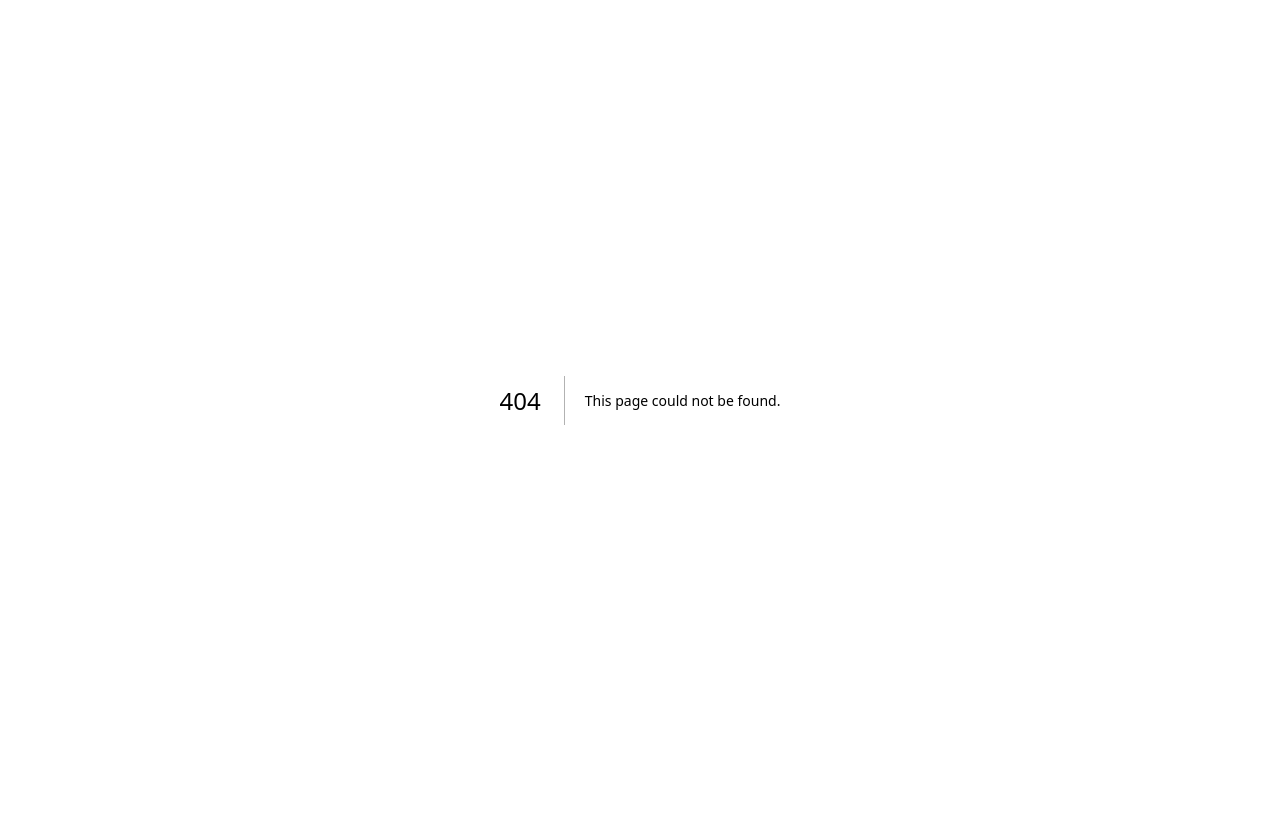
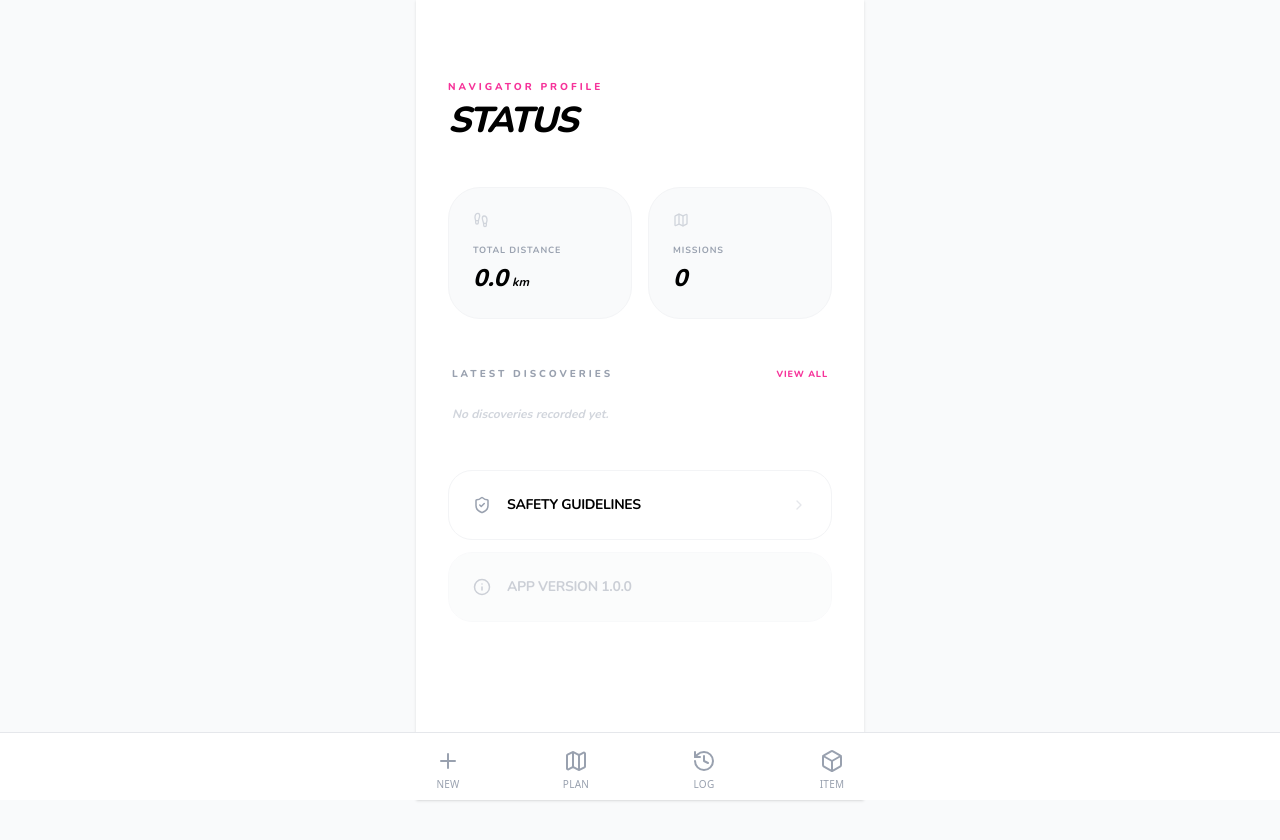
Before and after one commit to kx-00000000/quest-app, a Next.js app in the folder quest/: page /profile in a window 1280 px wide. Before the commit this address had no page. Shown: the top 840 px of the page. Before the commit the page ends 800 px from the top, so only its background shows below. Built offline with nearby package versions, Linux system fonts and the light colour scheme.

Commit message:
02110219

```diff
--- /dev/null
+++ b/quest/src/app/(main)/profile/page.tsx
@@ -0,0 +1,109 @@
+"use client";
+
+import { useEffect, useState } from "react";
+import { getPlans } from "@/lib/storage";
+import { Footprints, Map as MapIcon, Target, Clock, ShieldCheck, Info, ChevronRight } from "lucide-react";
+import { useRouter } from "next/navigation";
+
+export default function MyPage() {
+    const router = useRouter();
+    const [stats, setStats] = useState({
+        totalDistance: 0,
+        totalMissions: 0,
+        totalItems: 0,
+        lastActive: "-"
+    });
+    const [discoveries, setDiscoveries] = useState<any[]>([]);
+
+    useEffect(() => {
+        const allPlans = getPlans();
+        const completedLogs = allPlans.filter(p => (p.items || []).some((i: any) => i.isCollected));
+
+        let dist = 0;
+        let itemCount = 0;
+        let allCollected: any[] = [];
+
+        completedLogs.forEach(plan => {
+            dist += plan.totalDistance || 0;
+            const collected = plan.items.filter((i: any) => i.isCollected);
+            itemCount += collected.length;
+            allCollected = [...allCollected, ...collected];
+        });
+
+        setStats({
+            totalDistance: dist,
+            totalMissions: completedLogs.length,
+            totalItems: itemCount,
+            lastActive: completedLogs.length > 0 ? new Date(completedLogs[0].completionDate).toLocaleDateString('ja-JP') : "-"
+        });
+
+        // 直近の発見5件を表示
+        setDiscoveries(allCollected.sort((a, b) => new Date(b.collectedAt).getTime() - new Date(a.collectedAt).getTime()).slice(0, 5));
+    }, []);
+
+    return (
+        <div className="min-h-screen bg-white text-black p-8 font-sans pb-32">
+            <header className="pt-12 mb-12">
+                <p className="text-[10px] font-black text-pink-500 uppercase tracking-[0.3em] mb-2">Navigator Profile</p>
+                <h1 className="text-4xl font-black italic uppercase tracking-tighter leading-none">Status</h1>
+            </header>
+
+            {/* 統計：フライトログ風グリッド */}
+            <div className="grid grid-cols-2 gap-4 mb-12">
+                <div className="bg-gray-50 p-6 rounded-[2rem] border border-gray-100">
+                    <Footprints size={16} className="text-gray-300 mb-4" />
+                    <p className="text-[9px] font-bold text-gray-400 uppercase tracking-widest mb-1">Total Distance</p>
+                    <p className="text-2xl font-black italic">{(stats.totalDistance).toFixed(1)}<span className="text-xs ml-1 font-bold">km</span></p>
+                </div>
+                <div className="bg-gray-50 p-6 rounded-[2rem] border border-gray-100">
+                    <MapIcon size={16} className="text-gray-300 mb-4" />
+                    <p className="text-[9px] font-bold text-gray-400 uppercase tracking-widest mb-1">Missions</p>
+                    <p className="text-2xl font-black italic">{stats.totalMissions}</p>
+                </div>
+            </div>
+
+            {/* 最新の発見（コレクション） */}
+            <section className="mb-12">
+                <div className="flex justify-between items-end mb-6 px-1">
+                    <h2 className="text-[10px] font-black text-gray-400 uppercase tracking-[0.3em]">Latest Discoveries</h2>
+                    <button onClick={() => router.push('/log')} className="text-[9px] font-black text-pink-500 uppercase tracking-widest">View All</button>
+                </div>
+                <div className="space-y-3">
+                    {discoveries.length > 0 ? discoveries.map((item, idx) => (
+                        <div key={idx} className="flex items-center gap-4 bg-white border border-gray-100 p-4 rounded-2xl shadow-sm">
+                            <div className="text-2xl">{item.metadata?.icon || "📍"}</div>
+                            <div className="flex-1 min-w-0">
+                                <p className="text-xs font-black uppercase truncate">{item.locationName}</p>
+                                <p className="text-[8px] font-bold text-gray-400 uppercase">{item.metadata?.category || "Discovery"}</p>
+                            </div>
+                            <div className="text-[9px] font-bold text-gray-300 tabular-nums">
+                                {new Date(item.collectedAt).toLocaleDateString()}
+                            </div>
+                        </div>
+                    )) : (
+                        <p className="text-xs font-bold text-gray-300 italic px-1">No discoveries recorded yet.</p>
+                    )}
+                </div>
+            </section>
+
+            {/* ガイド・安全設定 */}
+            <div className="space-y-3">
+                <button
+                    onClick={() => router.push('/safety')}
+                    className="w-full p-6 bg-white border border-gray-100 rounded-[1.5rem] flex items-center justify-between active:bg-gray-50 transition-colors"
+                >
+                    <div className="flex items-center gap-4">
+                        <ShieldCheck size={18} className="text-gray-400" />
+                        <span className="text-sm font-bold uppercase tracking-tight">Safety Guidelines</span>
+                    </div>
+                    <ChevronRight size={16} className="text-gray-200" />
+                </button>
+
+                <div className="p-6 bg-gray-50 rounded-[1.5rem] flex items-center gap-4 border border-gray-100 opacity-50">
+                    <Info size={18} className="text-gray-400" />
+                    <span className="text-sm font-bold uppercase tracking-tight text-gray-400">App Version 1.0.0</span>
+                </div>
+            </div>
+        </div>
+    );
+}
--- /dev/null
+++ b/quest/src/app/(main)/safety/page.tsx
@@ -0,0 +1,73 @@
+"use client";
+
+import { useRouter } from "next/navigation";
+import { ArrowLeft, ShieldAlert, Zap, Lock, Eye, Footprints } from "lucide-react";
+
+export default function SafetyPage() {
+    const router = useRouter();
+
+    const sections = [
+        {
+            icon: Eye,
+            title: "Safety First",
+            desc: "移動中の画面操作は大変危険です。方向を確認する際は、必ず立ち止まり、周囲の安全を確認してください。"
+        },
+        {
+            icon: Lock,
+            title: "Private Areas",
+            desc: "私有地、線路、工事現場などの立ち入り禁止区域には絶対に入らないでください。常に現地のルールと標識を優先してください。"
+        },
+        {
+            icon: Zap,
+            title: "Environment",
+            desc: "夜間や悪天候時、または不慣れな地形での探索は避けてください。自身の安全を最優先に考えた行動をお願いします。"
+        },
+        {
+            icon: ShieldAlert,
+            title: "Data Privacy",
+            desc: "取得した位置情報やログデータは、デバイスの内部ストレージにのみ保存されます。外部サーバーに送信されることはありません。"
+        }
+    ];
+
+    return (
+        <div className="min-h-screen bg-white text-black p-8 font-sans pb-20">
+            <button onClick={() => router.back()} className="pt-12 mb-8 text-gray-300 flex items-center gap-2 hover:text-black transition-colors">
+                <ArrowLeft size={20} />
+                <span className="text-[10px] font-black uppercase tracking-widest">Back</span>
+            </button>
+
+            <header className="mb-12">
+                <h1 className="text-4xl font-black italic uppercase tracking-tighter leading-none">Safety</h1>
+                <p className="text-[10px] font-bold text-gray-400 uppercase tracking-widest mt-2">安全のためのガイドライン</p>
+            </header>
+
+            <div className="space-y-10">
+                {sections.map((sec, idx) => (
+                    <section key={idx} className="flex gap-6">
+                        <div className="w-12 h-12 bg-pink-50 rounded-2xl flex items-center justify-center shrink-0">
+                            <sec.icon className="text-pink-500" size={24} />
+                        </div>
+                        <div className="space-y-1.5 pt-1">
+                            <h2 className="font-black uppercase text-sm tracking-tight">{sec.title}</h2>
+                            <p className="text-[11px] text-gray-500 leading-relaxed font-bold">
+                                {sec.desc}
+                            </p>
+                        </div>
+                    </section>
+                ))}
+            </div>
+
+            <div className="mt-20 space-y-4">
+                <p className="text-[9px] text-gray-300 text-center uppercase font-bold tracking-widest leading-loose">
+                    By using this application, you agree to take full responsibility for your actions in the physical world.
+                </p>
+                <button
+                    onClick={() => router.back()}
+                    className="w-full py-5 bg-black text-white rounded-[1.5rem] font-black text-xs uppercase tracking-[0.2em] shadow-xl active:scale-95 transition-all"
+                >
+                    了解して戻る
+                </button>
+            </div>
+        </div>
+    );
+}
```
